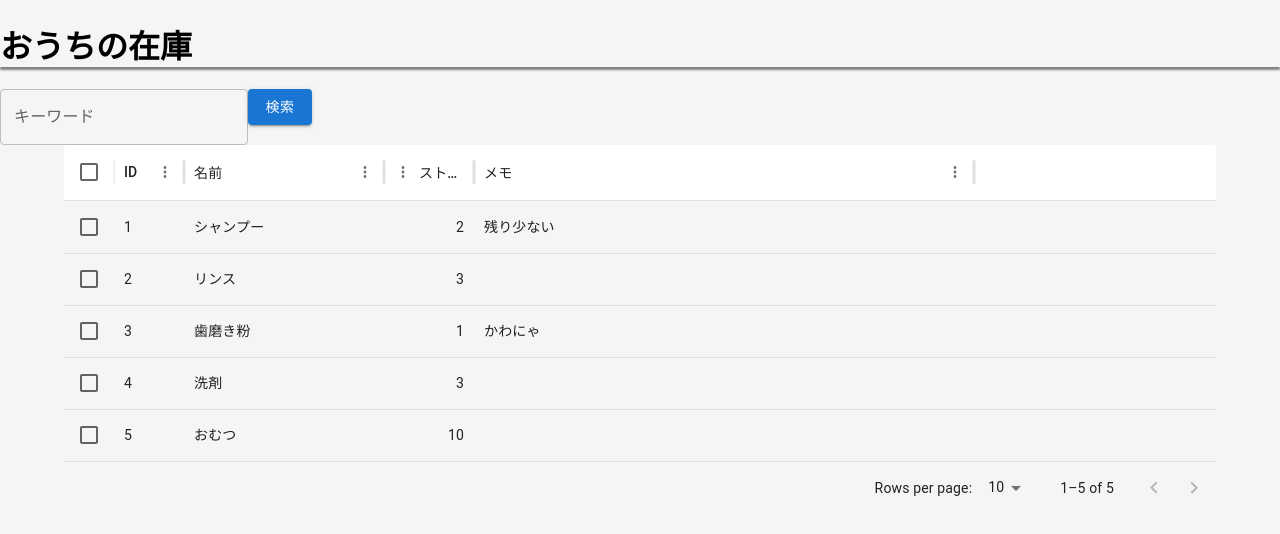
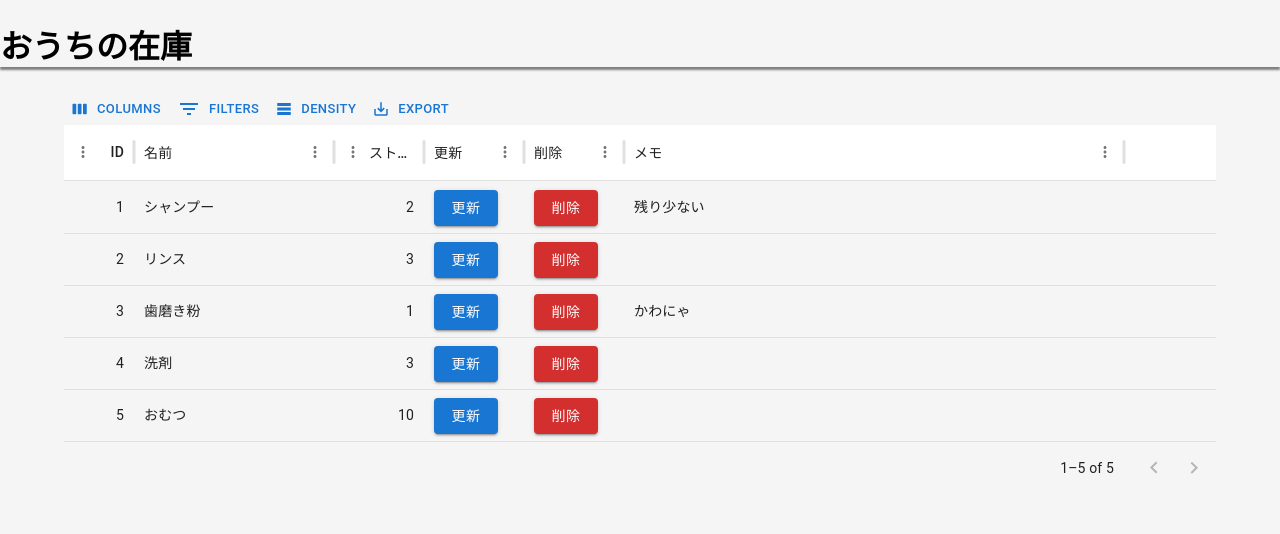
Before and after one commit to genepos/home-manager, a React (Create React App) app: page / in a window 1280 px wide. Shown: the top 534 px of the page. Built offline with nearby package versions, Linux system fonts and the light colour scheme.

Commit message:
在庫管理に編集削除ボタン追加 モーダル仮実装

```diff
--- a/src/pages/Items.js
+++ b/src/pages/Items.js
@@ -1,6 +1,8 @@
 import * as React from 'react';
 import { TextField, Button } from '@mui/material';
-import { DataGrid } from '@mui/x-data-grid';
+import DeletBtn from '../parts/DeleteBtn'
+import EditBtn from '../parts/EditBtn'
+import { DataGrid, GridColDef, GridRowsProp, GridToolbar, GridEditModes} from '@mui/x-data-grid';
 
 import '../css/Items.css';
 
@@ -8,9 +10,19 @@ function Items() {
     const title = 'おうちの在庫';
 
     const columns = [
-        { field: 'id', headerName: 'ID', width: 70 },
+        { field: 'id', headerName: 'ID', type: 'number', width: 70 },
         { field: 'name', headerName: '名前', width: 200 },
         { field: 'value', headerName: 'ストック',type: 'number', width: 90 },
+        {
+          field: 'edit',
+          headerName: '更新',
+          renderCell: () => ( <EditBtn/>),
+         },
+        {
+          field: 'delete',
+          headerName: '削除',
+          renderCell: () => ( <DeletBtn/>),
+         },
         { field: 'memo', headerName: 'メモ', width: 500 },
     ];
 
@@ -30,19 +42,15 @@ function Items() {
          <h1>{title}</h1>
         </div>
 
-        <div className='filter'>
-          <TextField id="outlined-basic" label="キーワード" variant="outlined" />
-          <Button variant="contained">検索</Button>
-        </div>
-
         <div className='contents'>
         <DataGrid
             rows={rows}
             columns={columns}
             initialState={{ pagination: { paginationModel } }}
-            pageSizeOptions={[5, 10]}
-            checkboxSelection
+            pageSizeOptions={[20, 100]}
             sx={{ border: 0 }}
+            editMode='row'
+            slots={{ toolbar: GridToolbar }}
         />
         </div>
 
--- /dev/null
+++ b/src/parts/DeleteBtn.js
@@ -0,0 +1,20 @@
+import { Button } from '@mui/material';
+
+
+function DeleteBtn() {
+
+    return (
+        <Button
+        variant="contained"
+        color="error"
+        onClick={(e) => {
+            console.log('削除click');
+            e.stopPropagation();
+            e.preventDefault();
+        }}>
+        削除
+        </Button>
+    );
+  }
+
+  export default DeleteBtn;
--- /dev/null
+++ b/src/parts/EditBtn.js
@@ -0,0 +1,25 @@
+import { Button } from '@mui/material';
+import { useState } from "react";
+import { Modal } from '@mui/material';
+import EditModal from "../parts/EditModal";
+
+function EditBtn() {
+    const [isOpen, setIsOpen] = useState(false);
+    const handleOpenModal = () => setIsOpen(true);
+    const handleCloseModal = () => setIsOpen(false);
+    return (
+        <>
+            <Button
+            variant="contained"
+            onClick={handleOpenModal}>
+            更新
+            </Button>
+
+            <Modal open={isOpen} onClose={handleCloseModal}>
+                <EditModal handleCloseModal={handleCloseModal} />
+            </Modal>
+        </>
+    );
+  }
+
+  export default EditBtn;
--- /dev/null
+++ b/src/parts/EditModal.js
@@ -0,0 +1,23 @@
+import { Button, Typography, Box } from "@mui/material";
+
+const EditModal = ({ handleCloseModal }) => {
+  return (
+    <Box
+      sx={{
+        padding: "10px",
+        margin: "30px auto",
+        width: "50%",
+        bgcolor: "white",
+      }}
+    >
+      <Typography variant="h6" component="h4">
+        テストモーダル
+      </Typography>
+      <Button variant="contained" onClick={handleCloseModal}>
+        閉じる
+      </Button>
+    </Box>
+  );
+};
+
+export default EditModal;
```
